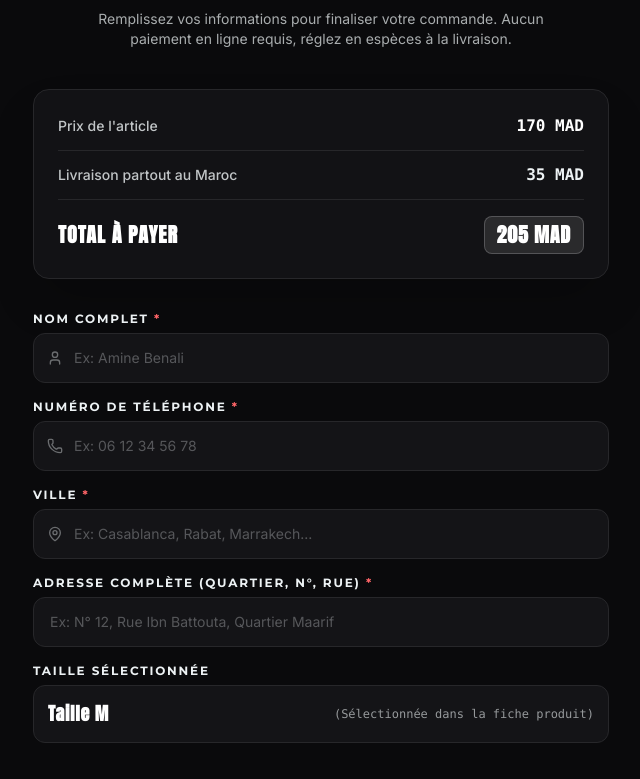
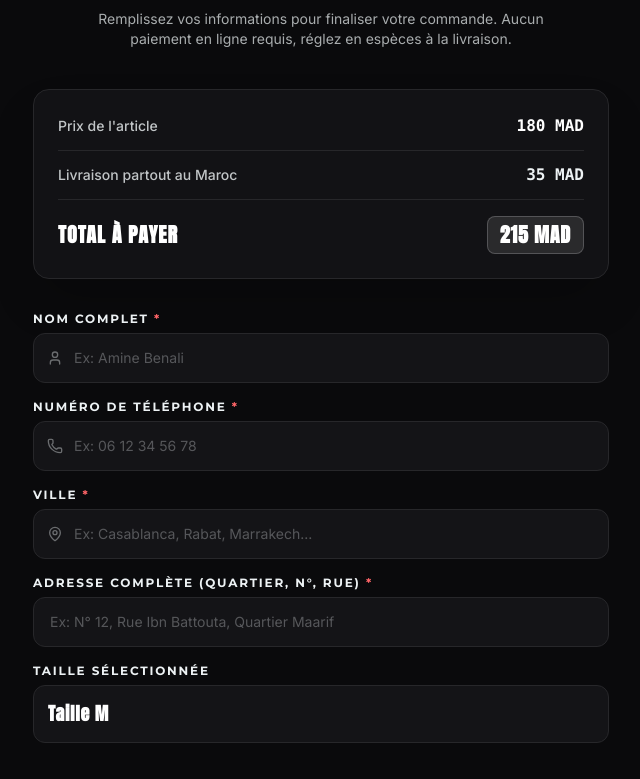
Before and after one commit to belrhit/Chaghaff-ziko, a React (Vite) app: page / in a window 1280 px wide. Shown: the part 2401-3180 px from the top of the page, without its empty margins (319-959 px from the left). Built offline with nearby package versions, Linux system fonts and the light colour scheme.

Commit message:
fix: affichage image unique produit

```diff
--- a/src/components/CheckoutSection.tsx
+++ b/src/components/CheckoutSection.tsx
@@ -1,14 +1,13 @@
 import React, { useState } from 'react';
 import { Product } from '../types';
-import { ShoppingBag, CheckCircle, Send, User, Phone, MapPin } from 'lucide-react';
+import { CheckCircle, User, Phone, MapPin } from 'lucide-react';
 
 interface CheckoutSectionProps {
-  product: Product;
+  product?: Product;
   selectedSize: string;
 }
 
 export const CheckoutSection: React.FC<CheckoutSectionProps> = ({
-  product,
   selectedSize,
 }) => {
   const [formData, setFormData] = useState({
@@ -20,8 +19,8 @@ export const CheckoutSection: React.FC<CheckoutSectionProps> = ({
   });
 
   const [isSubmitted, setIsSubmitted] = useState<boolean>(false);
+  const [isLoading, setIsLoading] = useState<boolean>(false);
 
-  // Sync selectedSize from prop if it changes
   React.useEffect(() => {
     setFormData((prev) => ({ ...prev, selectedSize }));
   }, [selectedSize]);
@@ -33,28 +32,46 @@ export const CheckoutSection: React.FC<CheckoutSectionProps> = ({
     });
   };
 
-  const handleSubmit = (e: React.FormEvent) => {
-    // Generate email body and open mail client
+  const handleSubmit = async (e: React.FormEvent) => {
     e.preventDefault();
+    setIsLoading(true);
 
-    const subject = encodeURIComponent(`Nouvelle Commande CHAGHAF - ${formData.fullName}`);
-    const body = encodeURIComponent(
-      `DÉTAILS DE LA COMMANDE CHAGHAF:\n\n` +
-      `• Nom Complet: ${formData.fullName}\n` +
-      `• Numéro de Téléphone: ${formData.phone}\n` +
-      `• Ville: ${formData.city}\n` +
-      `• Adresse Complète: ${formData.address}\n` +
-      `• Taille Choisie: ${formData.selectedSize}\n\n` +
-      `RÉSUMÉ DU TARIF:\n` +
-      `• Prix Produit: 170 MAD\n` +
-      `• Frais de Livraison: 35 MAD\n` +
-      `• TOTAL À PAYER À LA LIVRAISON: 205 MAD\n\n` +
-      `Date: ${new Date().toLocaleDateString('fr-FR')}`
-    );
+    try {
+      const response = await fetch('https://api.web3forms.com/submit', {
+        method: 'POST',
+        headers: {
+          'Content-Type': 'application/json',
+          Accept: 'application/json',
+        },
+        body: JSON.stringify({
+          access_key: '5bf831b4-1252-4f8d-8c73-36618dddcd97',
+          subject: `Nouvelle Commande CHAGHAF - ${formData.fullName}`,
+          from_name: 'Boutique CHAGHAF',
+          Nom_Complet: formData.fullName,
+          Téléphone: formData.phone,
+          Ville: formData.city,
+          Adresse: formData.address,
+          Taille: formData.selectedSize,
+          Article: 'T-Shirt Oversize "Chaghaf"',
+          Prix: '180 MAD',
+          Livraison: '35 MAD',
+          Total_A_Payer: '215 MAD',
+        }),
+      });
 
-    // Trigger user mail client
-    window.location.href = `mailto:chaghafforlife@gmail.com?subject=${subject}&body=${body}`;
+      const result = await response.json();
+      if (result.success) {
         setIsSubmitted(true);
+        setFormData({ ...formData, fullName: '', phone: '', city: '', address: '' });
+      } else {
+        alert("Une erreur est survenue lors de l'envoi. Veuillez réessayer.");
+      }
+    } catch (error) {
+      console.error(error);
+      alert("Erreur de connexion. Vérifiez votre réseau.");
+    } finally {
+      setIsLoading(false);
+    }
   };
 
   return (
@@ -63,7 +80,7 @@ export const CheckoutSection: React.FC<CheckoutSectionProps> = ({
       className="w-full py-20 px-4 bg-[#0A0A0C] text-[#FFFFFF] border-t border-[#1C1C20] flex justify-center items-center"
     >
       <div className="w-full max-w-xl mx-auto flex flex-col items-center text-center">
-        {/* Section Heading */}
+        {/* En-tête */}
         <div className="mb-10 space-y-2">
           <span className="text-xs font-mono tracking-[0.2em] text-[#EDF2F4]/60 uppercase">
             Paiement Cash à la Livraison
@@ -76,11 +93,11 @@ export const CheckoutSection: React.FC<CheckoutSectionProps> = ({
           </p>
         </div>
 
-        {/* Pricing Summary Box (Prominent Breakdown: 180 MAD + 35 MAD = 215 MAD) */}
+        {/* Résumé des prix */}
         <div className="w-full mb-8 p-5 sm:p-6 rounded-2xl bg-[#121215] border border-[#27272a] shadow-2xl text-left space-y-3">
           <div className="flex items-center justify-between pb-3 border-b border-[#27272a]">
             <span className="text-sm font-medium text-[#EDF2F4]/80">Prix de l'article</span>
-            <span className="font-mono text-base font-bold text-white">170 MAD</span>
+            <span className="font-mono text-base font-bold text-white">180 MAD</span>
           </div>
 
           <div className="flex items-center justify-between pb-3 border-b border-[#27272a]">
@@ -91,37 +108,30 @@ export const CheckoutSection: React.FC<CheckoutSectionProps> = ({
           <div className="flex items-center justify-between pt-1 text-lg sm:text-xl font-heading font-black">
             <span className="text-white uppercase tracking-wider">Total à payer</span>
             <span className="text-[#FFFFFF] bg-white/10 px-3 py-1 rounded-lg border border-white/20">
-              205 MAD
+              215 MAD
             </span>
           </div>
         </div>
 
-        {/* Success message banner if user submitted */}
+        {/* Message de succès */}
         {isSubmitted && (
           <div className="w-full mb-6 p-4 rounded-xl bg-emerald-950/40 border border-emerald-500/40 text-emerald-200 text-sm flex items-center justify-center gap-2">
             <CheckCircle className="w-5 h-5 text-emerald-400 shrink-0" />
-            <span>Votre client de messagerie s'est ouvert pour envoyer votre commande !</span>
+            <span>Votre commande a été confirmée avec succès ! Nous vous contacterons bientôt.</span>
           </div>
         )}
 
-        {/* Order Form connected to Email (mailto:chaghafforlife@gmail.com) */}
-        <form
-          id="checkout-order-form"
-          onSubmit={handleSubmit}
-          className="w-full space-y-4"
-        >
-          {/* Nom Complet */}
+        {/* Formulaire */}
+        {!isSubmitted && (
+          <form id="checkout-order-form" onSubmit={handleSubmit} className="w-full space-y-4">
+            {/* Nom */}
             <div className="space-y-1.5 text-left">
-            <label
-              htmlFor="fullName"
-              className="block text-xs font-subheading font-bold uppercase tracking-[0.15em] text-[#EDF2F4]"
-            >
+              <label className="block text-xs font-subheading font-bold uppercase tracking-[0.15em] text-[#EDF2F4]">
                 Nom Complet <span className="text-red-400">*</span>
               </label>
               <div className="relative">
                 <User className="absolute left-3.5 top-1/2 -translate-y-1/2 w-4 h-4 text-[#EDF2F4]/40" />
                 <input
-                id="checkout-input-fullname"
                   type="text"
                   name="fullName"
                   required
@@ -133,18 +143,14 @@ export const CheckoutSection: React.FC<CheckoutSectionProps> = ({
               </div>
             </div>
 
-          {/* Numéro de Téléphone */}
+            {/* Téléphone */}
             <div className="space-y-1.5 text-left">
-            <label
-              htmlFor="phone"
-              className="block text-xs font-subheading font-bold uppercase tracking-[0.15em] text-[#EDF2F4]"
-            >
+              <label className="block text-xs font-subheading font-bold uppercase tracking-[0.15em] text-[#EDF2F4]">
                 Numéro de Téléphone <span className="text-red-400">*</span>
               </label>
               <div className="relative">
                 <Phone className="absolute left-3.5 top-1/2 -translate-y-1/2 w-4 h-4 text-[#EDF2F4]/40" />
                 <input
-                id="checkout-input-phone"
                   type="tel"
                   name="phone"
                   required
@@ -158,16 +164,12 @@ export const CheckoutSection: React.FC<CheckoutSectionProps> = ({
 
             {/* Ville */}
             <div className="space-y-1.5 text-left">
-            <label
-              htmlFor="city"
-              className="block text-xs font-subheading font-bold uppercase tracking-[0.15em] text-[#EDF2F4]"
-            >
+              <label className="block text-xs font-subheading font-bold uppercase tracking-[0.15em] text-[#EDF2F4]">
                 Ville <span className="text-red-400">*</span>
               </label>
               <div className="relative">
                 <MapPin className="absolute left-3.5 top-1/2 -translate-y-1/2 w-4 h-4 text-[#EDF2F4]/40" />
                 <input
-                id="checkout-input-city"
                   type="text"
                   name="city"
                   required
@@ -179,16 +181,12 @@ export const CheckoutSection: React.FC<CheckoutSectionProps> = ({
               </div>
             </div>
 
-          {/* Adresse Complète */}
+            {/* Adresse */}
             <div className="space-y-1.5 text-left">
-            <label
-              htmlFor="address"
-              className="block text-xs font-subheading font-bold uppercase tracking-[0.15em] text-[#EDF2F4]"
-            >
+              <label className="block text-xs font-subheading font-bold uppercase tracking-[0.15em] text-[#EDF2F4]">
                 Adresse Complète (Quartier, N°, Rue) <span className="text-red-400">*</span>
               </label>
               <input
-              id="checkout-input-address"
                 type="text"
                 name="address"
                 required
@@ -199,7 +197,7 @@ export const CheckoutSection: React.FC<CheckoutSectionProps> = ({
               />
             </div>
 
-          {/* Selected Size (automatically pulled from the product section) */}
+            {/* Taille */}
             <div className="space-y-1.5 text-left">
               <label className="block text-xs font-subheading font-bold uppercase tracking-[0.15em] text-[#EDF2F4]">
                 Taille Sélectionnée
@@ -208,37 +206,21 @@ export const CheckoutSection: React.FC<CheckoutSectionProps> = ({
                 <span className="font-heading text-lg font-black text-white">
                   Taille {formData.selectedSize}
                 </span>
-              <span className="text-xs font-mono text-[#EDF2F4]/60">
-                (Sélectionnée dans la fiche produit)
-              </span>
               </div>
-            {/* Hidden input for mailto submission */}
-            <input
-              type="hidden"
-              id="hidden-selected-size"
-              name="Taille_selectionnee"
-              value={formData.selectedSize}
-            />
             </div>
 
-          {/* Additional details sent with email */}
-          <input type="hidden" name="Article" value="CHAGHAF Streetwear T-Shirt (Oversize Cropped, 240 GSM)" />
-          <input type="hidden" name="Prix" value="180 MAD" />
-          <input type="hidden" name="Livraison" value="35 MAD" />
-          <input type="hidden" name="Total_A_Payer" value="215 MAD" />
-
-          {/* Submit Button: "Confirmer la commande" (Bold, blocky, and prominent) */}
             <button
-            id="checkout-submit-btn"
               type="submit"
-            className="w-full py-4 px-6 rounded-xl bg-[#FFFFFF] text-[#000000] hover:bg-[#EDF2F4] font-heading text-lg sm:text-xl font-black uppercase tracking-wider transition-all duration-200 shadow-xl cursor-pointer hover:scale-[1.01] active:scale-[0.99] mt-6 border-2 border-white"
+              disabled={isLoading}
+              className={`w-full py-4 px-6 rounded-xl bg-[#FFFFFF] text-[#000000] font-heading text-lg sm:text-xl font-black uppercase tracking-wider transition-all duration-200 shadow-xl border-2 border-white mt-6
+                ${isLoading ? 'opacity-70 cursor-not-allowed' : 'hover:bg-[#EDF2F4] cursor-pointer hover:scale-[1.01] active:scale-[0.99]'}`}
             >
-            Confirmer la commande
+              {isLoading ? 'Envoi en cours...' : 'Confirmer la commande'}
             </button>
           </form>
+        )}
 
-        {/* Centered brand text below button */}
-        <p id="checkout-brand-tagline" className="mt-6 text-sm font-heading font-medium tracking-widest text-center text-[#EDF2F4]/60 uppercase select-none">
+        <p className="mt-6 text-sm font-heading font-medium tracking-widest text-center text-[#EDF2F4]/60 uppercase select-none">
           chaghaf for life
         </p>
       </div>
```
Lines whose indentation alone changed are shown as unchanged.
